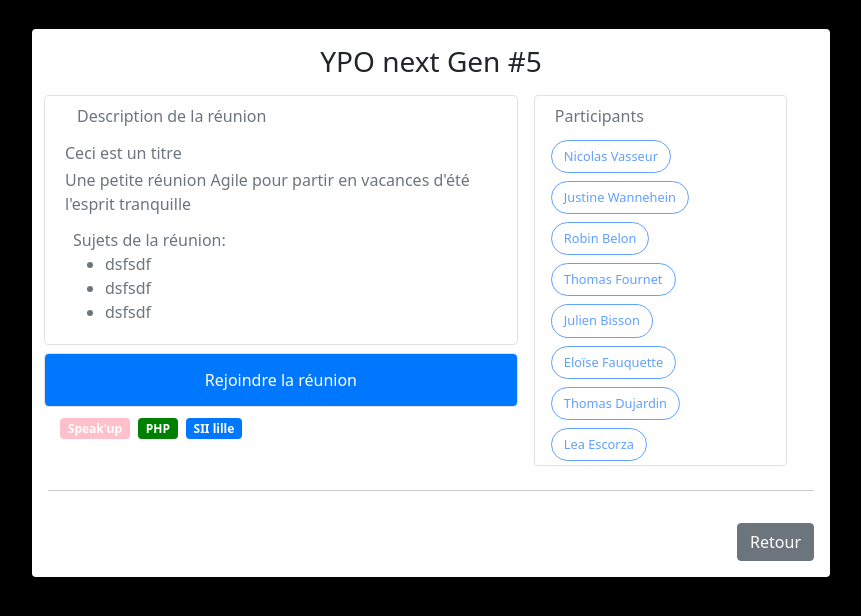
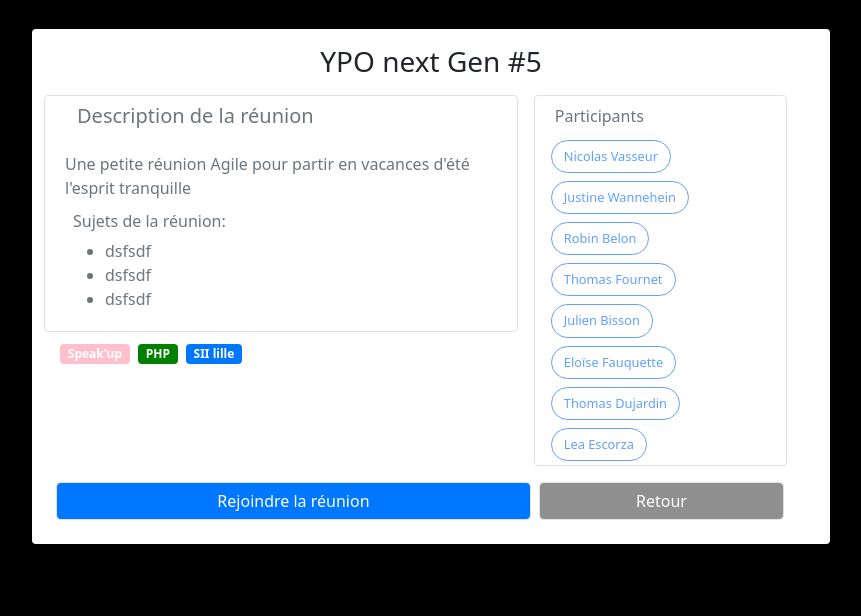
Before and after one commit to Nikuspokus/Modal-bootstrap, a Vue app: page / in a window 1280 px wide. Both pictures are taken after a click on the button "Open Modal 1". Shown: the top 616 px of the page, without its empty margins (209-1070 px from the left). Built offline with nearby package versions, Linux system fonts and the light colour scheme.

Commit message:
Modal - Refonte complete - 4 - Attente retour equipe

```diff
--- a/src/App.vue
+++ b/src/App.vue
@@ -38,22 +38,23 @@
               <div class="col-6 p-0" id="gauche">
                 <div class="row m-2 border border-primary-50 rounded bg-white">
                   <div class="row text-muted m-2">
-                    <p>
+                    <h5>
                       Description de la réunion
-                    </p>
-                    <h6 class="m-0 p-0">Ceci est un titre</h6>
-                    <br />
+                    </h5>
+                    <br>
+                    <br>
                     <p class="m-0 p-0">
                       Une petite réunion Agile pour partir en vacances d'été
                       l'esprit tranquille
                     </p>
+                    <br>
                   </div>
                   <div class="row text-muted m-1">
+                    <h6>
+                      Sujets de la réunion:
+                    </h6>
+                    <br>
                     <div>
-                      Sujets de la réunion:
-                    </div>
-                    <div>
-
                       <ul>
                         <li class="ml-3">dsfsdf</li>
                         <li class="pl-3">dsfsdf</li>
@@ -62,27 +63,7 @@
                     </div>
                   </div>
                 </div>
-                <div
-                  class="row m-2 border border-primary-50 rounded  text-muted m-1"
-                >
-                  <b-button
-                    class="size"
-                    style="background-color:rgb(0, 119, 255); border:none; "
-                  >
-                    <div class="row  ">
-                      <a
-                        href="https://www.google.fr"
-                        target="_blank"
-                        class="mx-auto m-2 d-block"
-                        style="color: white; text-decoration:none"
-                      >
-                        Rejoindre la réunion
-                      </a>
-                    </div>
-                  </b-button>
 
-
-                </div>
                 <div class="row m-2 text-muted">
                   <div class="row text-muted ">
                     <div>
@@ -99,7 +80,7 @@
                 </div>
               </div>
               <div
-                class="col-4 m-2 border border-primary-50 bg-white rounded text-muted m-1"
+                class="col-4 m-2 border border-primary-50 bg-white rounded text-muted "
                 id="droite"
               >
                 <div class="m-2">
@@ -173,13 +154,41 @@
                 </div>
               </div>
             </div>
-            <hr />
+            <div class="row">
+              <div id="global">
+                <div id="gauche"
+                  class="col-4 m-2 border border-primary-50 bg-white rounded text-muted">
                   <b-button
-              class="mt-3"
-              style="float: right;"
+                    class="size "
+                    style="background-color:rgb(0, 119, 255); border:none; float: left"
+                  >
+                    <div class="row  ">
+                      <a
+                        href="https://www.google.fr"
+                        target="_blank"
+                        class="mx-auto d-block"
+                        style="color: white; text-decoration:none"
+                      >
+                      <span class=glyphicon glyphicon-facetime-video>Rejoindre la réunion</span>
+
+                      </a>
+                    </div>
+                  </b-button>
+                </div>
+
+                <div
+                  id="droite"
+                  class="col-4 my-2 border border-primary-50 bg-white rounded text-muted"
+                >
+                  <b-button
+                    class="size"
+                    style="background-color:rgb(143, 143, 143); border:none; float: right;"
                     @click="$bvModal.hide('bv-modal-example-1')"
-              >Retour</b-button
-            >
+                    >Retour
+                  </b-button>
+                </div>
+              </div>
+            </div>
           </div>
         </div>
       </b-modal>
@@ -399,6 +408,7 @@ hr {
 .size {
   width: 100%;
   background-color: rgb(0, 119, 255);
+  background-color: rgb(143, 143, 143);
 }
 a {
   color: aqua;
```
Lines whose indentation alone changed are shown as unchanged.
